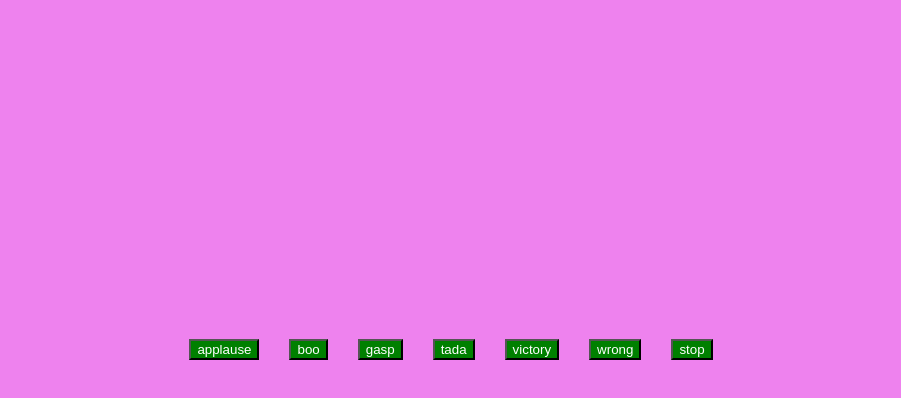
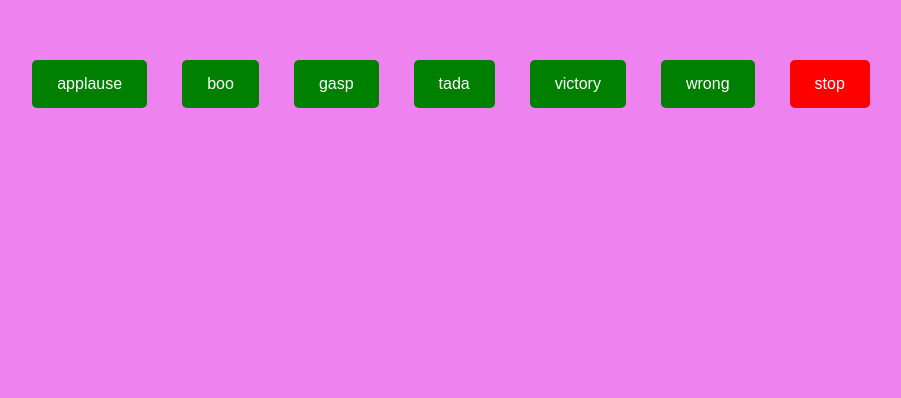
Before and after one commit to acciojob/Soundbar-praveensingh1999, a website: page main.html in a window 1280 px wide. Shown: the part 316-714 px from the top of the page, without its empty margins (189-1090 px from the left). Drawn offline with Linux system fonts and the light colour scheme.

Commit message:
created a submission

```diff
--- a/main.html
+++ b/main.html
@@ -1,26 +1,19 @@
 <!DOCTYPE html>
-
 <html>
-
 <head>
 	<link rel="stylesheet" href="styles.css">
 </head>
-
 <body>
 	<div class="container" id="buttons">
-		<button class="btn">applause</button>
-		<button class="btn">boo</button>
-		<button class="btn">gasp</button>
-		<button class="btn">tada</button>
-		<button class="btn">victory</button>
-		<button class="btn">wrong</button>
+		<button class="btn" data-sound="applause.mp3">applause</button>
+		<button class="btn" data-sound="boo.mp3">boo</button>
+		<button class="btn" data-sound="gasp.mp3">gasp</button>
+		<button class="btn" data-sound="tada.mp3">tada</button>
+		<button class="btn" data-sound="victory.mp3">victory</button>
+		<button class="btn" data-sound="wrong.mp3">wrong</button>
 		<button class="stop">stop</button>
 	</div>
 
-	<!-- the entire body must be written by student -->
-    <script type="text/javascript" src="./script.js">
-</script>
-
+	<script src="script.js"></script>
 </body>
-
 </html>
--- a/script.js
+++ b/script.js
@@ -1,21 +1,29 @@
-//your JS code here. If required.
-const button = document.querySelectorAll(".btn");
-const stopbutton = document.querySelector(".stop");
+let currentSound = null;
 
-button.forEach(buttons=>{
-	buttons.addEventListner('click',()=>{
+const buttons = document.querySelectorAll(".btn");
+const stopButton = document.querySelector(".stop");
+
+buttons.forEach(btn => {
+	btn.addEventListener('click', () => {
+		// Stop current sound if playing
 		if(currentSound){
 			currentSound.pause();
-			currentSound.currentTime=0;
+			currentSound.currentTime = 0;
 		}
-		const soundFile = buttons.getAttribute('data-sound');
-		currentSound=new Audio('sounds/${soundFile}');
+
+		// Get sound file from data attribute
+		const soundFile = btn.getAttribute('data-sound');
+
+		// Play new sound
+		currentSound = new Audio(`sounds/${soundFile}`);
 		currentSound.play();
-	})
-})
-stopbutton.addEventListner('click', ()=>{
+	});
+});
+
+// Stop button functionality
+stopButton.addEventListener('click', () => {
 	if(currentSound){
 		currentSound.pause();
-		currentSound.currentTime=0;
+		currentSound.currentTime = 0;
 	}
-})
+});
--- a/styles.css
+++ b/styles.css
@@ -1,20 +1,41 @@
-/*  your css code here. If applicable */
-body{
+body {
 	background-color: violet;
+	display: flex;
+	justify-content: center;
+	align-items: center;
+	height: 100vh;
+	margin: 0;
+	font-family: sans-serif;
 }
-.container{
+
+.container {
 	display: flex;
+	flex-wrap: wrap;
+	justify-content: center;
 	align-items: center;
-	justify-content: center;
-	padding-top: 50%;
+	gap: 15px;
+}
 
-
-
-
-
-}
-button{
-  margin: 15px;
+button {
+	padding: 15px 25px;
+	margin: 10px;
 	background-color: green;
 	color: white;
+	border: none;
+	border-radius: 5px;
+	cursor: pointer;
+	font-size: 16px;
+	transition: 0.2s;
 }
+
+button:hover {
+	background-color: darkgreen;
+}
+
+.stop {
+	background-color: red;
+}
+
+.stop:hover {
+	background-color: darkred;
+}
```
